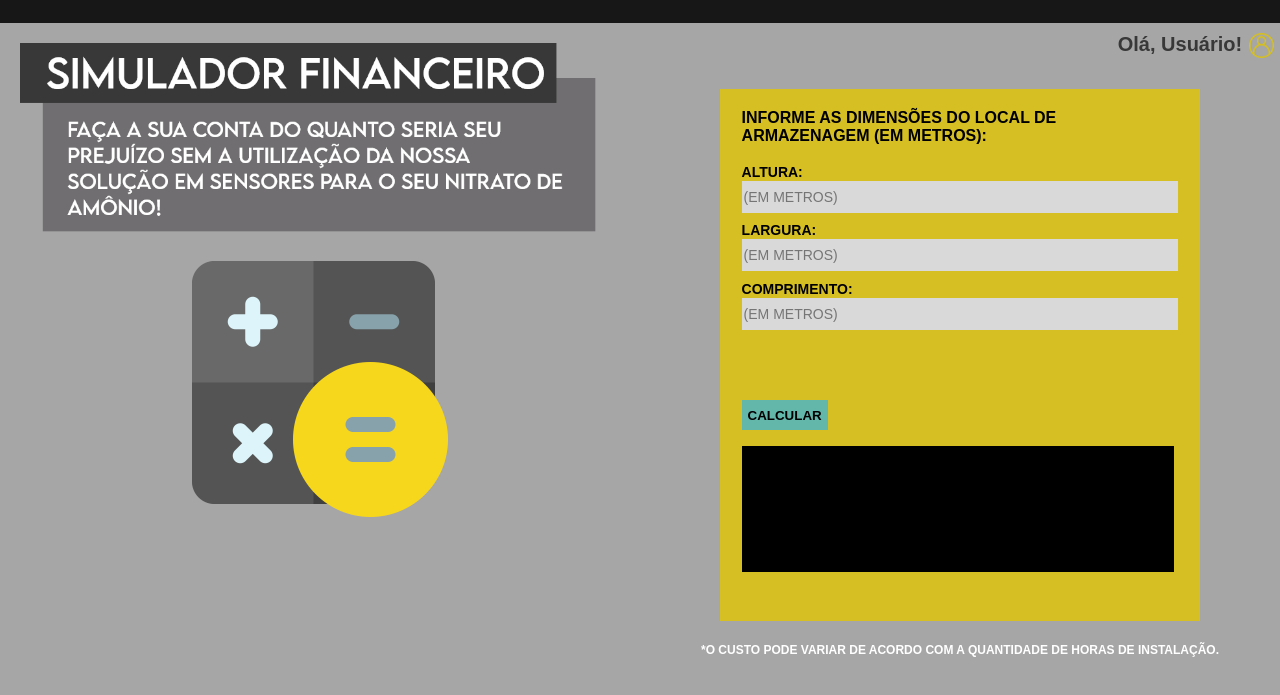
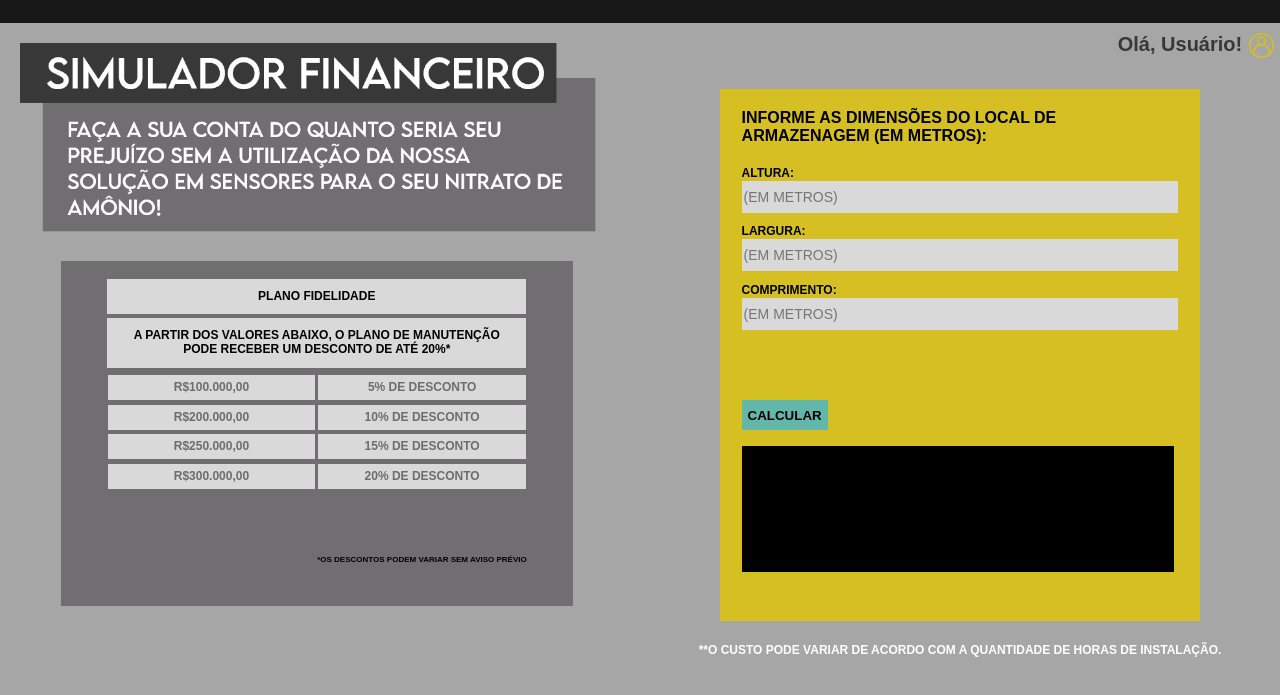
Before and after one commit to P-Shoyo/grupo05, a plain HTML site: page Simulador-Financeiro/Victor Pederzini/simulador.html in a window 1280 px wide. Shown: the part 77-772 px from the top of the page. Drawn offline with Linux system fonts and the light colour scheme.

Commit message:
Troquei o ícone da calculadora pela tabela de fidelidade

```diff
--- a/Simulador-Financeiro/Victor Pederzini/css/estilo.css
+++ b/Simulador-Financeiro/Victor Pederzini/css/estilo.css
@@ -29,6 +29,80 @@ html, body {
     width: 50%;
     height: 83%;
     float: left;
+}
+
+.filha2 {
+    width: 80%;
+    height: 50%;
+    background-color: #706E71;
+    /* top right bottom left*/
+    margin: 4% 0% 2% 9.5%;
+    padding-top: 2%;
+    /* padding: 3% 7% 3% 7%; */
+}
+
+.container21 {
+    width: 90%;
+    height: 80%;
+    margin: 0% 0% 2% 5%;
+    background-color: #706E71;
+    font-weight: bold;
+    text-transform: uppercase;
+    font-size: 12px;
+    text-align: center;
+}
+
+.celula11 {
+    display: block;
+    background-color: #D9D9D9;
+    width: 91%;
+    height: 25px;
+    /* top right bottom left*/
+    margin: 1% 0% 1% 4.5%;
+    padding-top: 10px;
+}
+
+.celula12 {
+    display: block;
+    background-color: #D9D9D9;
+    width: 91%;
+    height: 40px;
+    /* top right bottom left*/
+    margin: 1% 0% 1% 4.5%;
+    padding-top: 10px;
+}
+
+.celula2_esq {
+    display: inline-block;
+    background-color: #D9D9D9;
+    width: 45%;
+    height: 20px;
+    /* top right bottom left*/
+    margin: 0.5% 0% 0.5% 2%;
+    padding-top: 5px;
+    color: #6D6D6D;
+}
+
+.celula2_dir {
+    display: inline-block;
+    background-color: #D9D9D9;
+    width: 45%;
+    height: 20px;
+    /* top right bottom left*/
+    margin: 0.5% 2% 0.5% 0%;
+    padding-top: 5px;
+    color: #6D6D6D;
+}
+
+.container22 {
+    width: 82%;
+    height: 10%;
+    background-color: #706E71;
+    margin-left: 9%;
+    text-align: right;
+    font-weight: bold;
+    text-transform: uppercase;
+    font-size: 8px;
 }
 
 .container3 {
@@ -81,10 +155,10 @@ html, body {
     padding: 20px 0px 0px 20px;
 }
 
-.calculadora {
-    width: 40%;
+.fidelidade {
+    width: 70%;
     padding-top: 25px;
-    margin-left: 30%;
+    margin-left: 14%;
 }
 
 .user {
@@ -108,8 +182,7 @@ html, body {
 }
 
 .desc_entrada {
-    font-weight: bold;
-    font-size: 14px;
+    font-size: 12px;
     text-transform: uppercase;
 }
 
--- a/Simulador-Financeiro/Victor Pederzini/simulador.html
+++ b/Simulador-Financeiro/Victor Pederzini/simulador.html
@@ -31,7 +31,29 @@
     </div>
     <div class="container2">
         <img class="titulo" src="img/titulo.png" alt="Simulador Financeiro">
-        <img class="calculadora" src="img/calculator.png" alt="Calculadora">
+        <!-- <img class="fidelidade" src="img/fidelidade.jpg" alt="Plano Fidelidade"> -->
+        <div class="filha2">
+            <div class="container21">
+                <div class="celula11">
+                    Plano fidelidade
+                </div>
+                <div class="celula12">
+                    A partir dos valores abaixo, o plano de manutenção<br>
+                    pode receber um desconto de até 20%*
+                </div>
+                <div class="celula2_esq">R$100.000,00</div>
+                <div class="celula2_dir">5% de desconto</div>
+                <div class="celula2_esq">R$200.000,00</div>
+                <div class="celula2_dir">10% de desconto</div>
+                <div class="celula2_esq">R$250.000,00</div>
+                <div class="celula2_dir">15% de desconto</div>
+                <div class="celula2_esq">R$300.000,00</div>
+                <div class="celula2_dir">20% de desconto</div>
+            </div>
+            <div class="container22">
+                *Os descontos podem variar sem aviso prévio
+            </div>
+        </div>
     </div>
 
     <div class="container3">
@@ -61,7 +83,7 @@
         <div class="cont_33">
             <div style="text-align: center; padding-top: 3%">
                 <b style="text-transform: uppercase; font-size: 12px; color:white">
-                    *O custo pode variar de acordo com a
+                    **O custo pode variar de acordo com a
                     quantidade de horas de instalação.
                 </b>
             </div>
@@ -81,6 +103,6 @@
         resposta.innerHTML = `Para um armazém com <span style="color: #62B6AA">${vol_galpao} m³</span>, serão necessários<br>
                              <span style="color: #62B6AA">${num_arduinos.toFixed(0)} arduínos</span> para um monitoramento adequado.<br><br>
                              Assim, o serviço custará, aproximadamente:<br>
-                             <span style="font-size: 20px; color: #62B6AA">R$${prec_servico}*</span>`
+                             <span style="font-size: 20px; color: #62B6AA">R$${prec_servico.toFixed(2)}**</span>`
     }
 </script>
```
Also changed, not shown: Simulador-Financeiro/Victor Pederzini/img/fidelidade.jpg (added).
